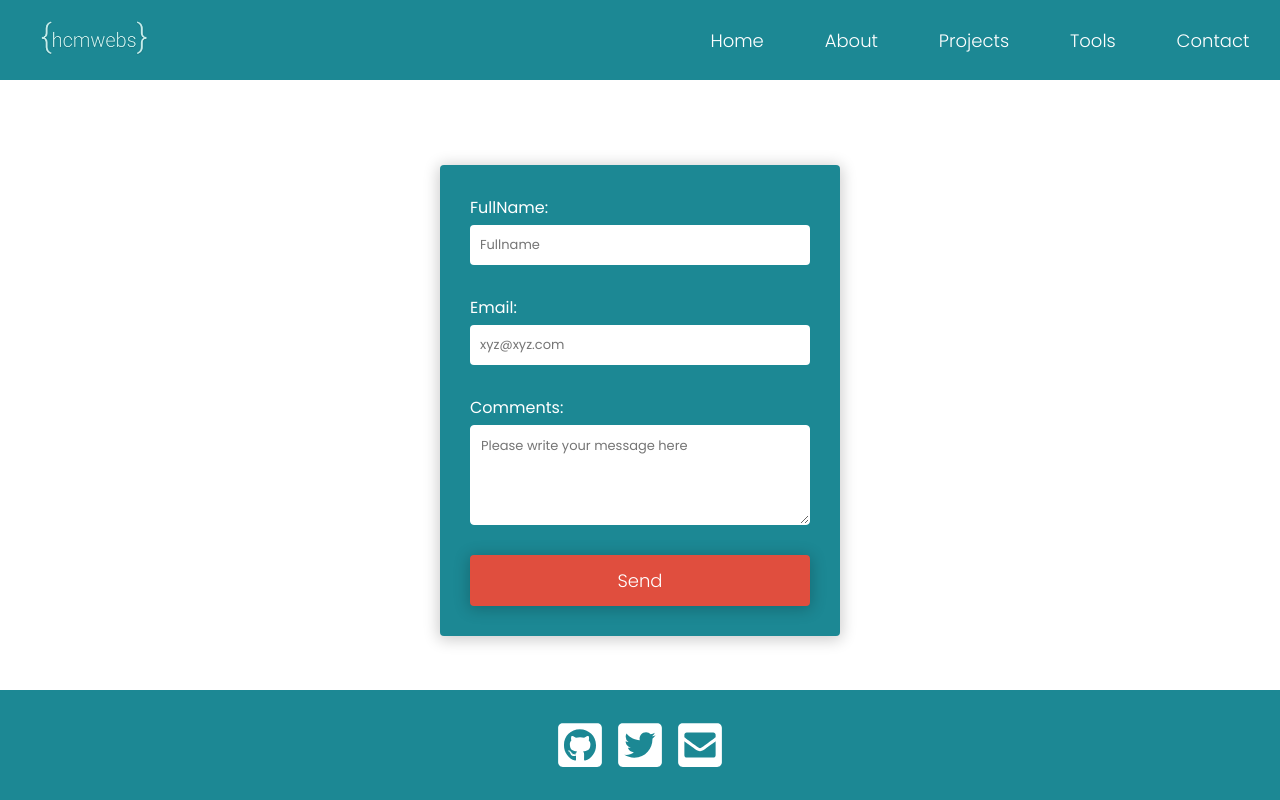
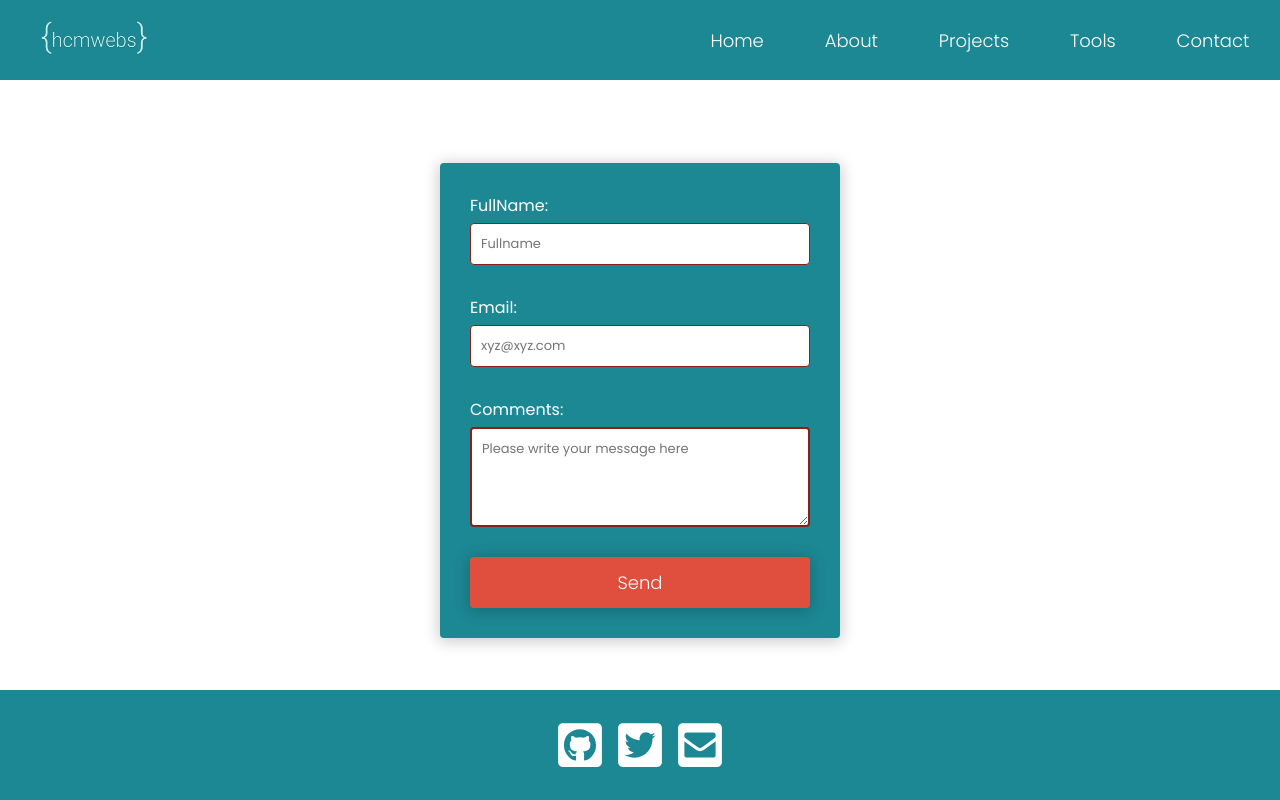
Before and after one commit to Hcmwebs/hcmwebs-react, a React (Create React App) app: page /Contact in a window 1280 px wide. Built offline with nearby package versions, Linux system fonts and the light colour scheme; a web font is replaced by a local one.

Commit message:
tried the functionality for submission unsuccessfully
Signed-off-by: Heze <64218603+Hcmwebs@users.noreply.github.com>

```diff
--- a/src/css/styles.css
+++ b/src/css/styles.css
@@ -407,7 +407,7 @@ body {
   width: 100%;
   font-size: 1.3rem;
   padding: 1rem;
-  border: none;
+  border: 2px solid white;
   border-radius: 0.4rem;
   outline: none;
 }
@@ -416,7 +416,7 @@ body {
   min-height: 10rem;
   font-size: 1.3rem;
   border-radius: 0.4rem;
-  border: 1px solid white;
+  border: 2px solid white;
   outline: none;
   padding: 1rem;
 }
@@ -426,26 +426,27 @@ body {
   font-weight: 700;
   text-align: left;
   color: #892116;
+  visibility: hidden;
 }
-.contact .form .formGroup .success input {
-  border: 1px solid #146169;
-}
-.contact .form .formGroup .success textarea {
+.contact .form .formGroup.success input {
   border-color: #146169;
 }
-.contact .form .formGroup .success .btn:focus {
+.contact .form .formGroup.success textarea {
+  border-color: #146169;
+}
+.contact .form .formGroup.success .btn:focus {
   background-color: #146169;
 }
-.contact .form .formGroup .error input {
+.contact .form .formGroup.error input {
   border: 1px solid #892116;
 }
-.contact .form .formGroup .error textarea {
+.contact .form .formGroup.error textarea {
   border-color: #892116;
 }
-.contact .form .formGroup .error small {
+.contact .form .formGroup.error small {
   visibility: visible;
 }
-.contact .form .formGroup .error .btn:focus {
+.contact .form .formGroup.error .btn:focus {
   background-color: #892116;
 }
 .contact .form .btn {
--- a/src/js/FormFillUp.js
+++ b/src/js/FormFillUp.js
@@ -10,7 +10,7 @@ const FormFillUp = ({ submitForm }) => {
   return (
     <>
       <form className='form' action='' method='post' onSubmit={handleSubmit}>
-        <div className={(isSubmitting ? 'success' : 'error') + ' formGroup'}>
+        <div className={isSubmitting ? 'formGroup success' : 'formGroup error'}>
           <label htmlFor='fullname'>FullName:</label>
           <input
             id='fullname'
--- a/src/js/ValidateForm.js
+++ b/src/js/ValidateForm.js
@@ -2,7 +2,7 @@ export default function validate(values) {
   let errors = {};
 
   //Fullname
-  if (!values.fullname) {
+  if (!values.fullname.trim()) {
     errors.fullname = 'Fullname required';
   }
 
@@ -14,7 +14,7 @@ export default function validate(values) {
   }
 
   //comments
-  if (!values.comments.trim()) {
+  if (!values.comments) {
     errors.comments = 'Comments required';
   }
 
--- a/src/js/useForm.js
+++ b/src/js/useForm.js
@@ -8,13 +8,6 @@ const useForm = (callback, validate) => {
   });
   const [errors, setErrors] = useState({});
   const [isSubmitting, setIsSubmitting] = useState('');
-  const handleIsSubmitting = () => {
-    if (!isSubmitting) {
-      return setIsSubmitting(false);
-    } else {
-      return setIsSubmitting(true);
-    }
-  };
 
   const handleChange = e => {
     const { name, value } = e.target;
@@ -27,14 +20,14 @@ const useForm = (callback, validate) => {
   const handleSubmit = e => {
     e.preventDefault();
     setErrors(validate(values));
-    handleIsSubmitting();
+    setIsSubmitting(true);
   };
 
   useEffect(() => {
     if (Object.keys(errors).length === 0 && isSubmitting) {
       callback();
     }
-  }, [errors]);
+  }, [errors, callback, isSubmitting]);
 
   return { handleChange, values, handleSubmit, errors, isSubmitting };
 };
--- a/src/scss/pages/_contact.scss
+++ b/src/scss/pages/_contact.scss
@@ -31,7 +31,7 @@
         width: 100%;
         font-size: 1.3rem;
         padding: 1rem;
-        border: none;
+        border: 2px solid rgba(255, 255, 255, 1);
         border-radius: $borderRadius;
         outline: none;
       }
@@ -40,7 +40,7 @@
         min-height: 10rem;
         font-size: 1.3rem;
         border-radius: $borderRadius;
-        border: 1px solid rgba(255, 255, 255, 1);
+        border: 2px solid rgba(255, 255, 255, 1);
         outline: none;
         padding: 1rem;
       }
@@ -50,11 +50,12 @@
         font-weight: 700;
         text-align: left;
         color: darken($secondaryColor, 25);
+        visibility: hidden;
       }
 
-      & .success {
+      &.success {
         input {
-          border: 1px solid darken($bgColor, 10);
+          border-color:darken($bgColor, 10);
         }
         textarea {
           border-color: darken($bgColor, 10);
@@ -64,7 +65,7 @@
           background-color: darken($bgColor, 10);
         }
       }
-      & .error {
+      &.error {
         input {
           border: 1px solid darken($secondaryColor, 25);
         }
```
Also changed, not shown: 1 other file (tests, documents, lock files or other folders).
